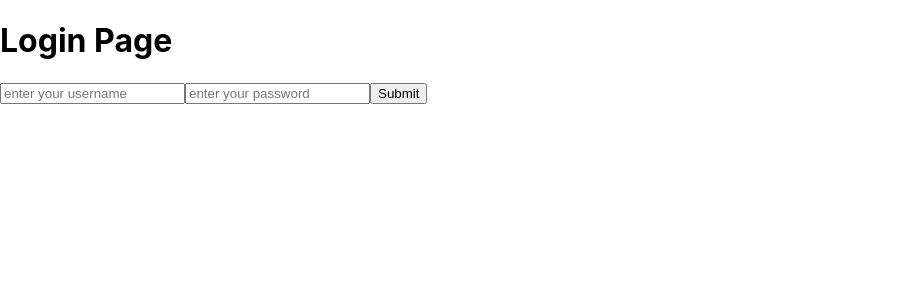
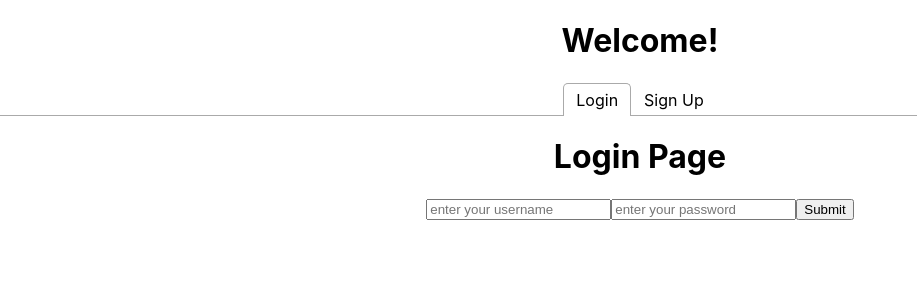
Before and after one commit to chakradeb/frnd, a React (Create React App) app in the folder client/: page /login in a window 1280 px wide. Shown: the top 300 px of the page, without its empty margins (0-917 px from the left). Built offline with nearby package versions, Linux system fonts and the light colour scheme; the HTML template or start-up script is replaced by a standard one.

Commit message:
Added Signup page

```diff
--- a/client/package.json
+++ b/client/package.json
@@ -11,7 +11,8 @@
     "react-avatar": "^3.9.7",
     "react-dom": "^16.13.1",
     "react-router-dom": "^5.2.0",
-    "react-scripts": "3.4.3"
+    "react-scripts": "3.4.3",
+    "react-tabs": "^3.1.1"
   },
   "scripts": {
     "start": "react-scripts start",
--- /dev/null
+++ b/client/src/hoc/LoginAndSignup.css
@@ -0,0 +1,3 @@
+.container {
+    text-align: center;
+}
--- /dev/null
+++ b/client/src/hoc/LoginAndSignup.js
@@ -0,0 +1,37 @@
+import React, {Component} from "react";
+import {Tab, TabList, TabPanel, Tabs} from "react-tabs";
+
+import 'react-tabs/style/react-tabs.css';
+import './LoginAndSignup.css';
+
+import LoginPage from "../pages/login";
+import SignupPage from "../pages/signup";
+
+class LandingPage extends Component {
+    componentDidMount() {
+        if(sessionStorage.getItem("auth_key")) window.location.href = "/";
+    }
+
+    render() {
+        return (
+            <div className="container">
+                <h1>Welcome!</h1>
+                <Tabs>
+                    <TabList>
+                        <Tab>Login</Tab>
+                        <Tab>Sign Up</Tab>
+                    </TabList>
+
+                    <TabPanel>
+                        <LoginPage/>
+                    </TabPanel>
+                    <TabPanel>
+                        <SignupPage/>
+                    </TabPanel>
+                </Tabs>
+            </div>
+        )
+    }
+}
+
+export default LandingPage;
--- /dev/null
+++ b/client/src/pages/signup.js
@@ -0,0 +1,54 @@
+import React, {Component} from "react";
+
+class SignupPage extends Component {
+    constructor(props) {
+        super(props);
+        this.state = {
+            username: '',
+            password1: '',
+            password2: '',
+        };
+        this.submitAction = this.submitAction.bind(this);
+    }
+
+    submitAction() {
+        window.alert("Signup Successful");
+    }
+
+    render() {
+        return (
+            <div>
+                <h1>Sign Up Page</h1>
+                <input
+                    id="username"
+                    placeholder="choose a username"
+                    required={true}
+                    onChange={
+                        (e) => this.setState({username: e.target.value})
+                    }
+                />
+                <input
+                    id="password1"
+                    type="password"
+                    placeholder="choose a password"
+                    required={true}
+                    onChange={
+                        (e) => this.setState({password1: e.target.value})
+                    }
+                />
+                <input
+                    id="password2"
+                    type="password"
+                    placeholder="re-enter the password"
+                    required={true}
+                    onChange={
+                        (e) => this.setState({password2: e.target.value})
+                    }
+                />
+                <button onClick={this.submitAction}>Submit</button>
+            </div>
+        )
+    }
+}
+
+export default SignupPage;
--- a/client/src/routes.js
+++ b/client/src/routes.js
@@ -1,14 +1,14 @@
 import React from 'react';
 import { Route, Switch } from 'react-router-dom';
 
-import Login from "./pages/login";
+import LoginAndSignup from "./hoc/LoginAndSignup";
 import Home from "./pages/home";
 import Profile from "./pages/profile";
 import Page404 from "./pages/page404";
 
 export default (
     <Switch>
-        <Route path="/login"> <Login/> </Route>
+        <Route path="/login"> <LoginAndSignup/> </Route>
         <Route path="/" exact> <Home/> </Route>
         <Route path="/profile/:id"> <Profile/> </Route>
         <Route path="*"> <Page404 /> </Route>
```
Also changed, not shown: 1 other file (tests, documents, lock files or other folders).
